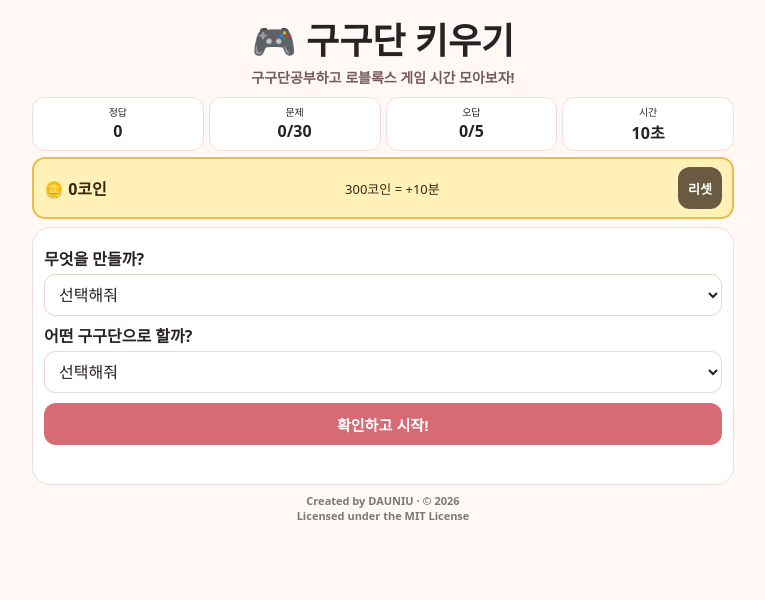
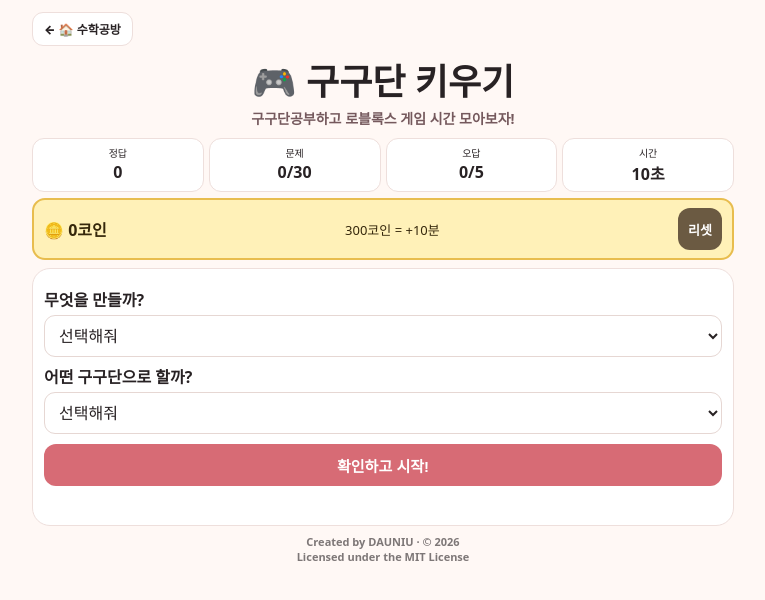
Before and after one commit to dauniu/gugudan-game, a plain HTML site: page gugudan.html in a window 1280 px wide. Shown: the whole page, without its empty margins (257-1022 px from the left). Drawn offline with Linux system fonts and the light colour scheme.

Commit message:
Update gugudan.html
수학공방으로 돌아오기 버튼 생성.

```diff
--- a/gugudan.html
+++ b/gugudan.html
@@ -48,6 +48,20 @@ select{width:100%;min-height:42px;border-radius:11px;padding:7px 10px;font-size:
 .resetBtns button{padding:7px 12px}
 .yes{background:#d76b75;color:#fff}
 .no{background:light-dark(#eee6e3,#453a3d);color:inherit}
+.homeBtn{
+  display:inline-flex;
+  align-items:center;
+  gap:5px;
+  padding:7px 11px;
+  margin-bottom:7px;
+  border-radius:11px;
+  background:light-dark(#fff,#251e20);
+  border:1px solid light-dark(#eedfdc,#433539);
+  color:inherit;
+  text-decoration:none;
+  font-size:12px;
+  font-weight:900;
+}
 .credit{text-align:center;font-size:11px;opacity:.6;font-weight:800;margin:8px 0}
 .pop{animation:pop3 .28s ease}
 @keyframes pop3{from{transform:scale(.91);opacity:.45}to{transform:scale(1);opacity:1}}
@@ -70,6 +84,7 @@ select{width:100%;min-height:42px;border-radius:11px;padding:7px 10px;font-size:
 </head>
 <body>
 <div class="app">
+<a href="index.html" class="homeBtn">← 🏠 수학공방</a>
 <h1>🎮 구구단 키우기</h1>
 <p class="desc">구구단공부하고 로블록스 게임 시간 모아보자!</p>
 
```
